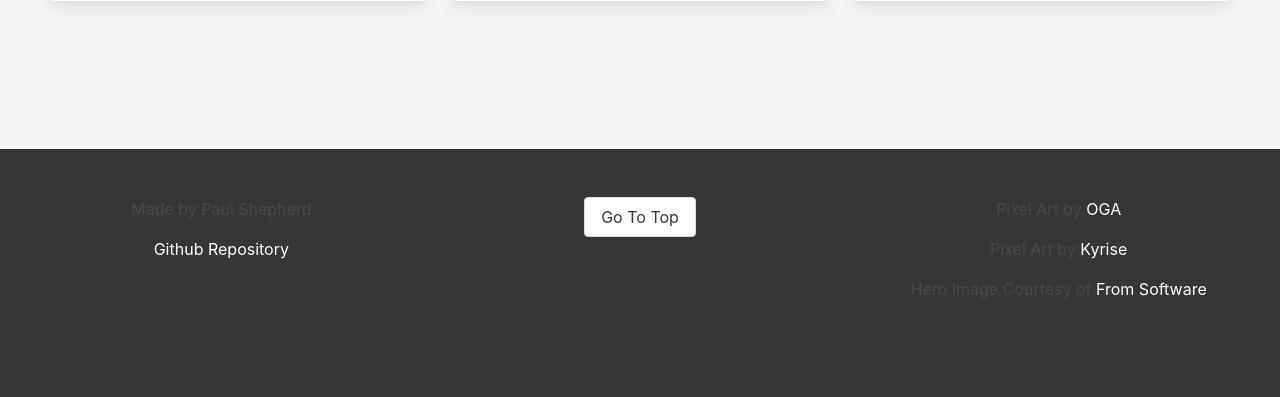
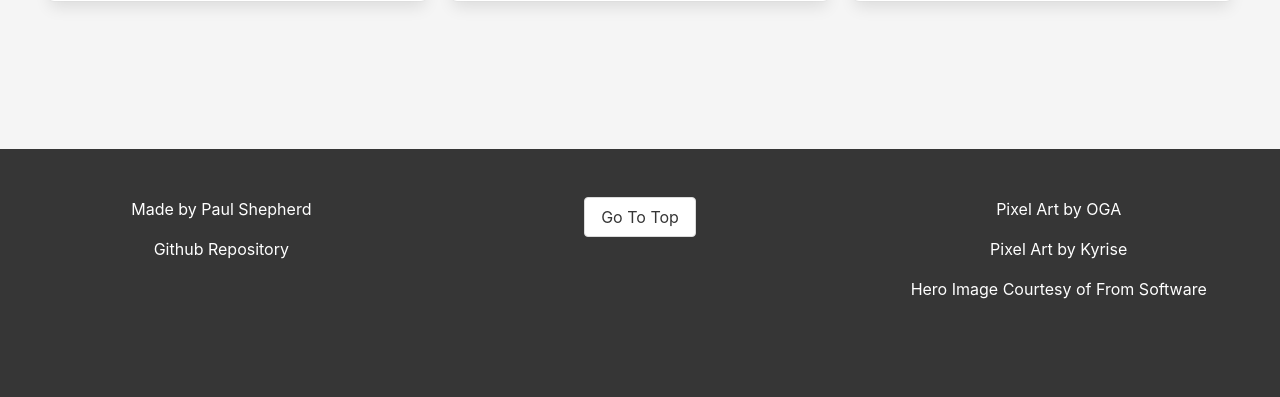
Before and after one commit to shepuk/Project3-Taskventure, a Flask app: page / in a window 1280 px wide. Shown: the part 1561-1958 px from the top of the page. Run offline with Flask 2, Linux system fonts and the light colour scheme; some libraries are stand-ins or nearby versions; some web fonts are replaced.

Commit message:
Change made to p font colour in footer

```diff
--- a/static/css/style.css
+++ b/static/css/style.css
@@ -523,6 +523,10 @@ hr.solid {
     color: white;
 }
 
+.footer p {
+    color: white;
+}
+
 .footer a:hover {
     text-decoration: underline;
     color: white;
```
